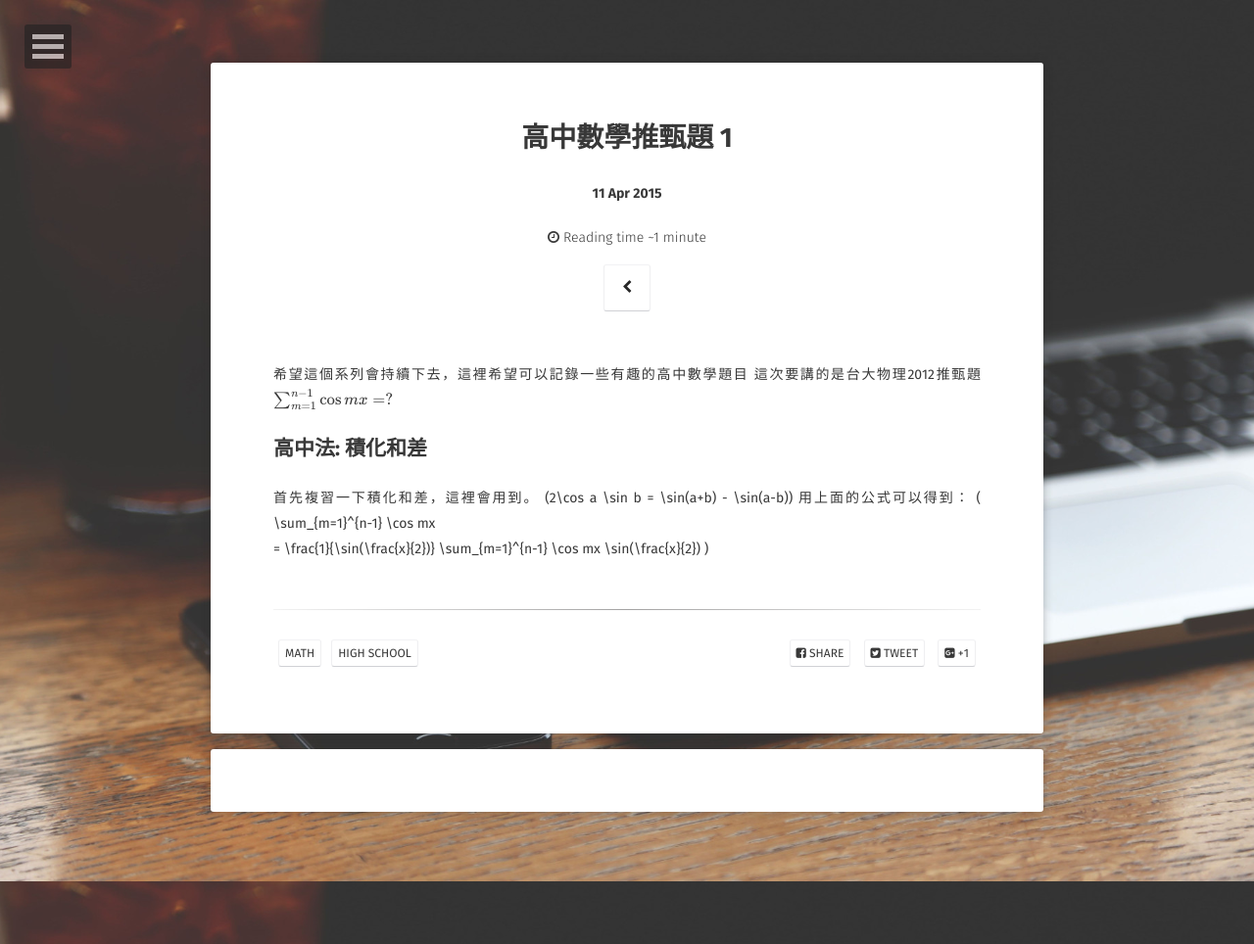
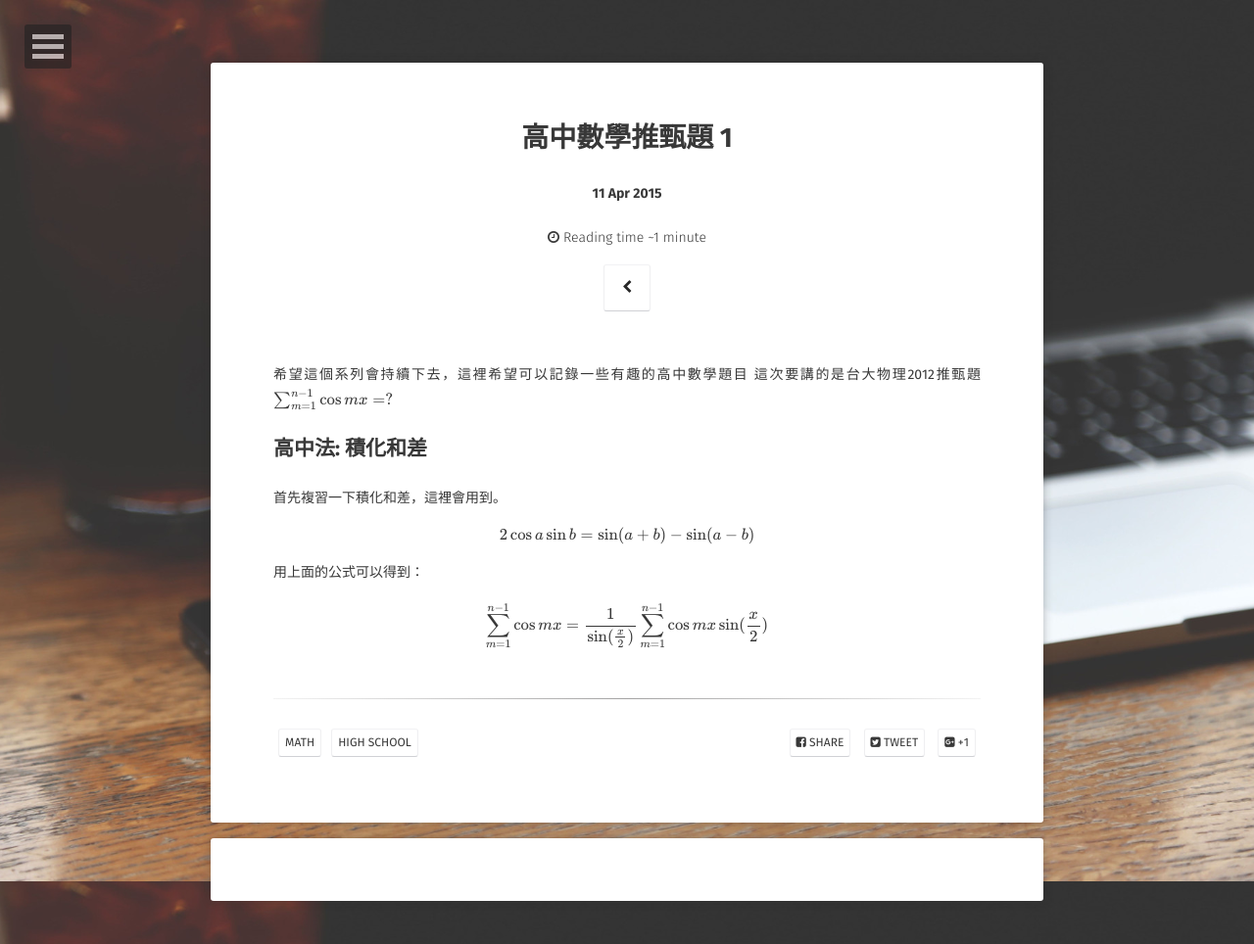
Before and after one commit to SungLinHsieh/sunglinhsieh.github.io, a Jekyll site: the page built from _posts/2015-04-11-高中數學推甄題-1.md, in a window 1280 px wide. Shown: the whole page at 98% size. Built offline with Jekyll 4.4.1, drawn with Linux system fonts in a browser that asks for light colours; some web fonts are replaced; formulas are drawn with MathJax 3; comment, search, counter and statistics services are not loaded.

```diff
--- a/_posts/2015-04-11-高中數學推甄題-1.md
+++ b/_posts/2015-04-11-高中數學推甄題-1.md
@@ -16,9 +16,9 @@ comments: true
 
 ## 高中法: 積化和差
 首先複習一下積化和差，這裡會用到。
-\(2\cos a \sin b = \sin(a+b) - \sin(a-b)\)
+\\[2\cos a \sin b = \sin(a+b) - \sin(a-b)\\]
 用上面的公式可以得到：
-\(
+\\[
  \sum_{m=1}^{n-1} \cos mx \\
  = \frac{1}{\sin(\frac{x}{2})} \sum_{m=1}^{n-1} \cos mx \sin(\frac{x}{2})
- \)
+ \\]
```
Also changed, not shown: 2 other files.
